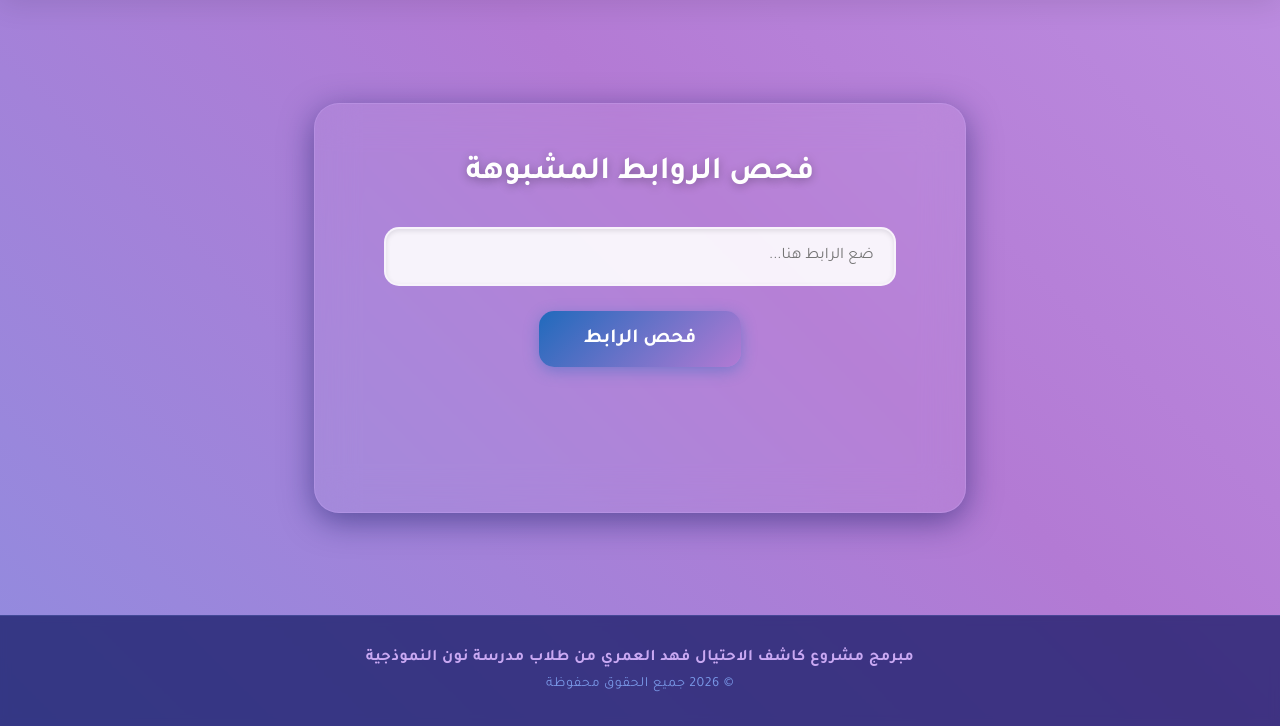
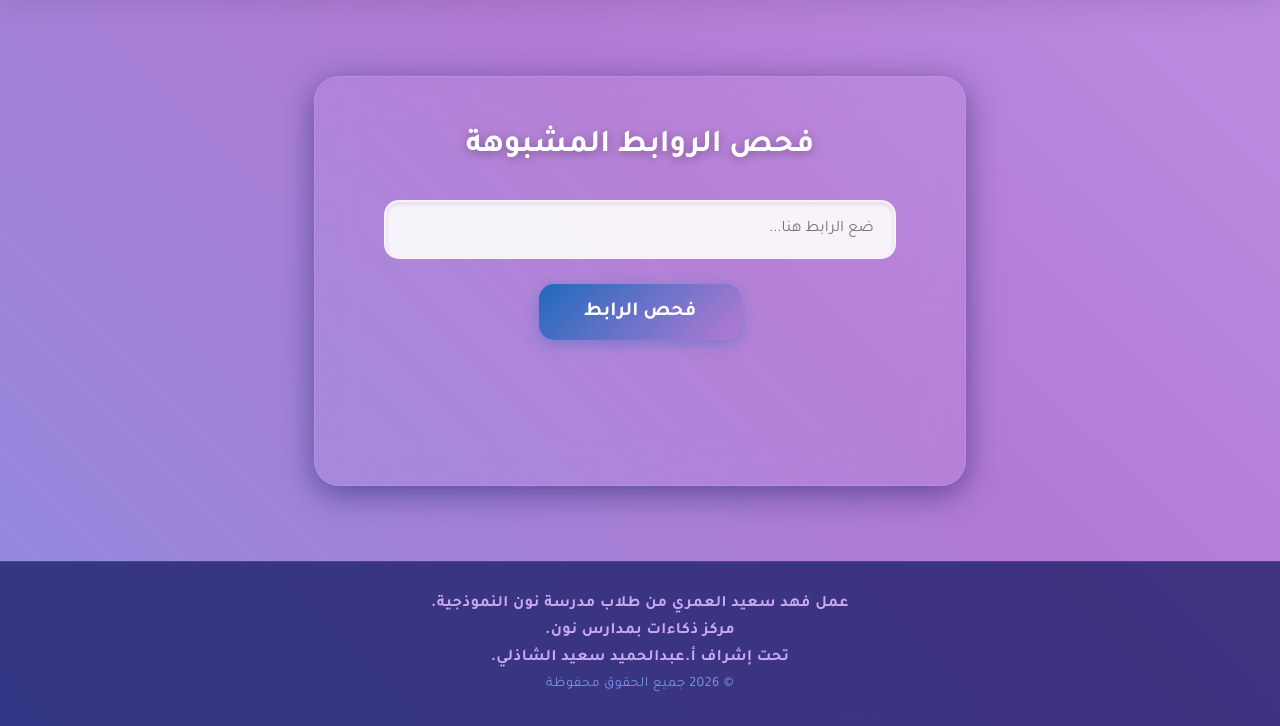
Before and after one commit to fahdgxmain/KashfAle7teal, a Flask app: page / in a window 1280 px wide. Shown: the part 74-800 px from the top of the page. Run offline with Flask 3, Linux system fonts and the light colour scheme.

Commit message:
Update index.html

```diff
--- a/templates/index.html
+++ b/templates/index.html
@@ -261,7 +261,9 @@
     </main>
 
     <footer id="about">
-        <p>مبرمج مشروع كاشف الاحتيال فهد العمري من طلاب مدرسة نون النموذجية</p>
+        <p>عمل فهد سعيد العمري من طلاب مدرسة نون النموذجية.</p>
+        <p>مركز ذكاءات بمدارس نون.</p>
+        <p>تحت إشراف أ.عبدالحميد سعيد الشاذلي.</p>
         <p class="copy-text">&copy; 2026 جميع الحقوق محفوظة</p>
     </footer>
 
```
